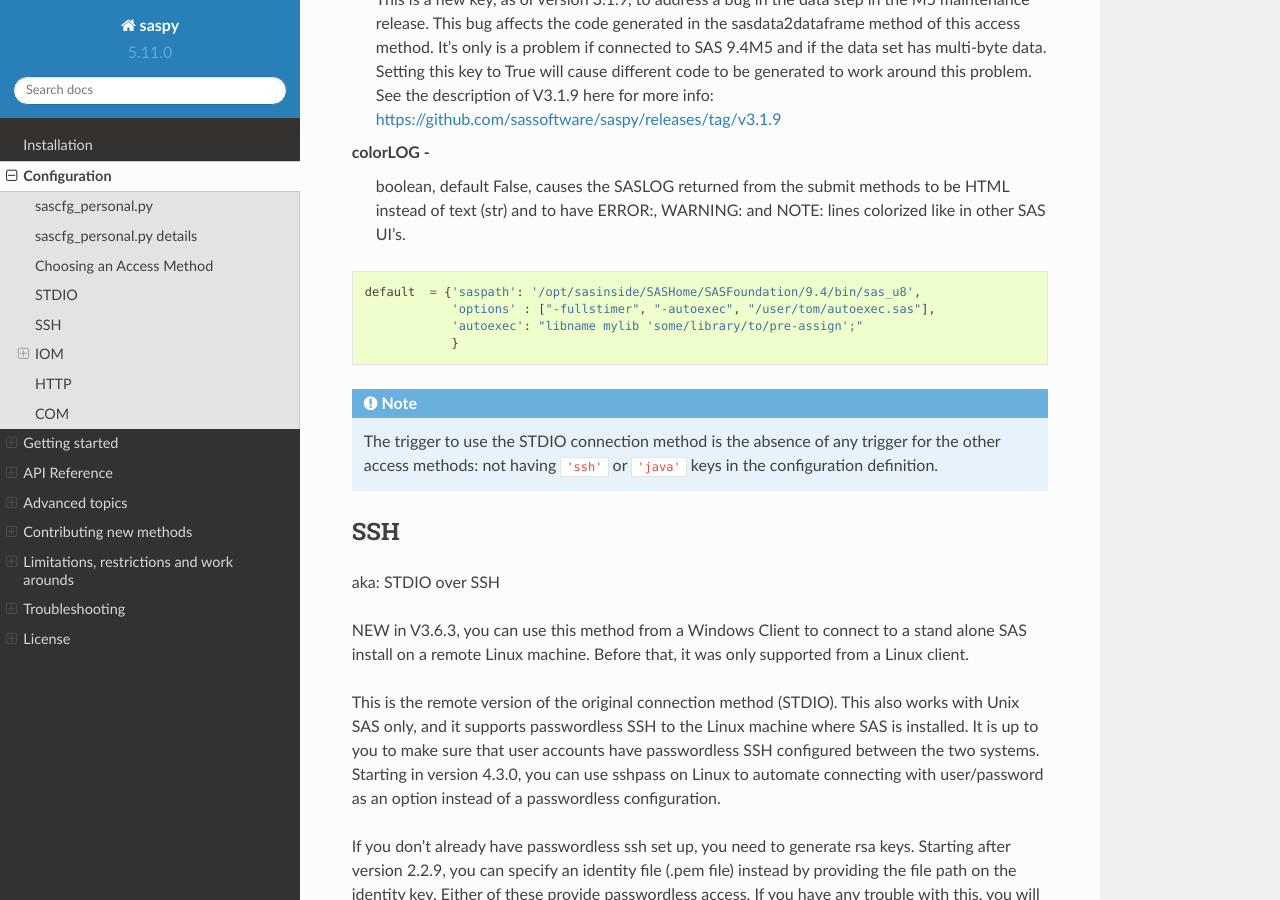
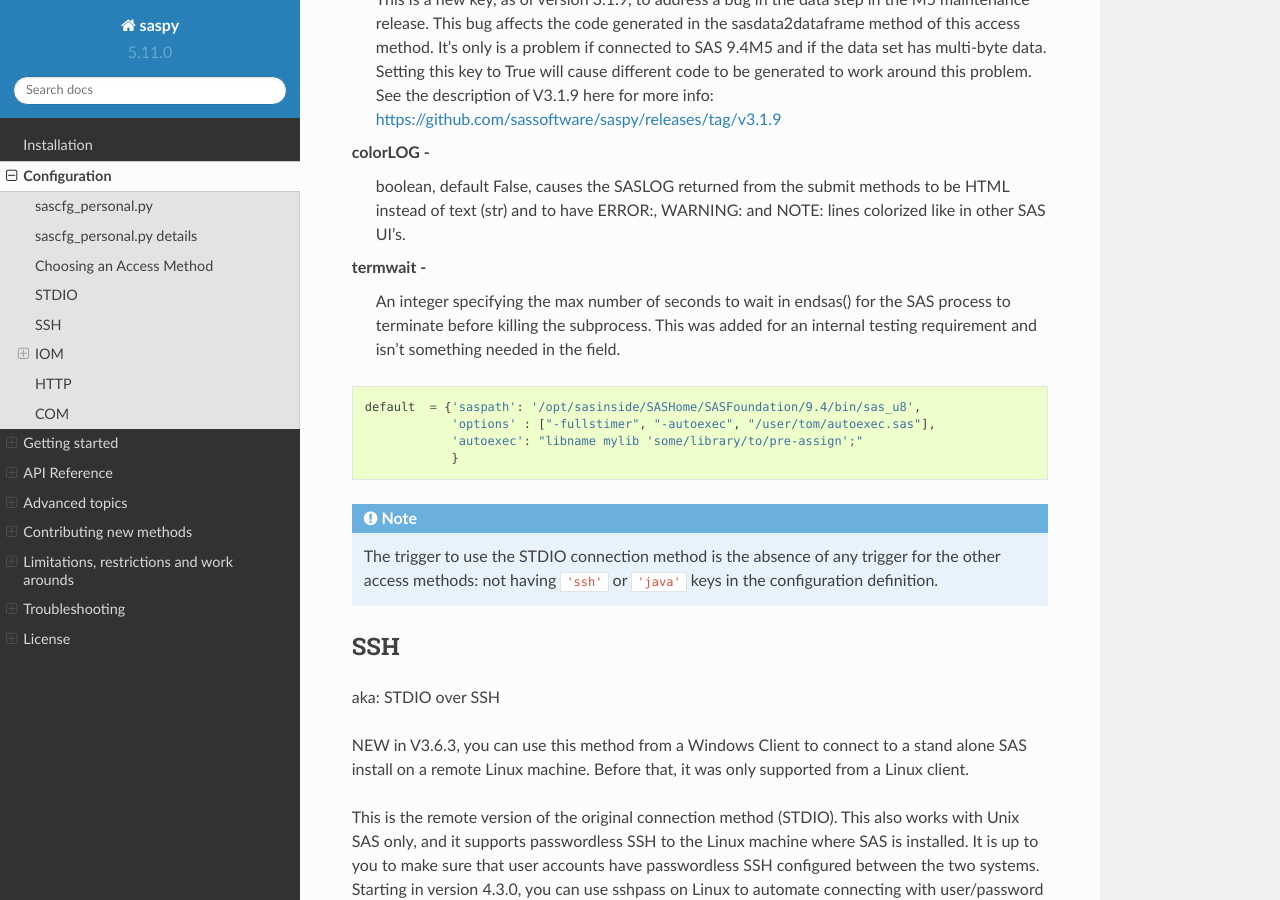
Before and after one commit to sassoftware/saspy, a Sphinx documentation site: the page built from saspy/doc/source/configuration.rst, in a window 1280 px wide and 900 px high, scrolled down 7813 px. Built offline with Sphinx 7.4.7 and the Read the Docs theme 2.0.0, drawn with Linux system fonts in a browser that asks for light colours.

Commit message:
doc for new option

```diff
--- a/saspy/doc/source/configuration.rst
+++ b/saspy/doc/source/configuration.rst
@@ -383,6 +383,10 @@
 colorLOG -
      boolean, default False, causes the SASLOG returned from the submit methods to be HTML instead of
      text (str) and to have ERROR:, WARNING: and NOTE: lines colorized like in other SAS UI's.
+
+termwait -
+    An integer specifying the max number of seconds to wait in endsas() for the SAS process to terminate before
+    killing the subprocess. This was added for an internal testing requirement and isn't something needed in the field.
 
 
 .. code-block:: ipython3
```
